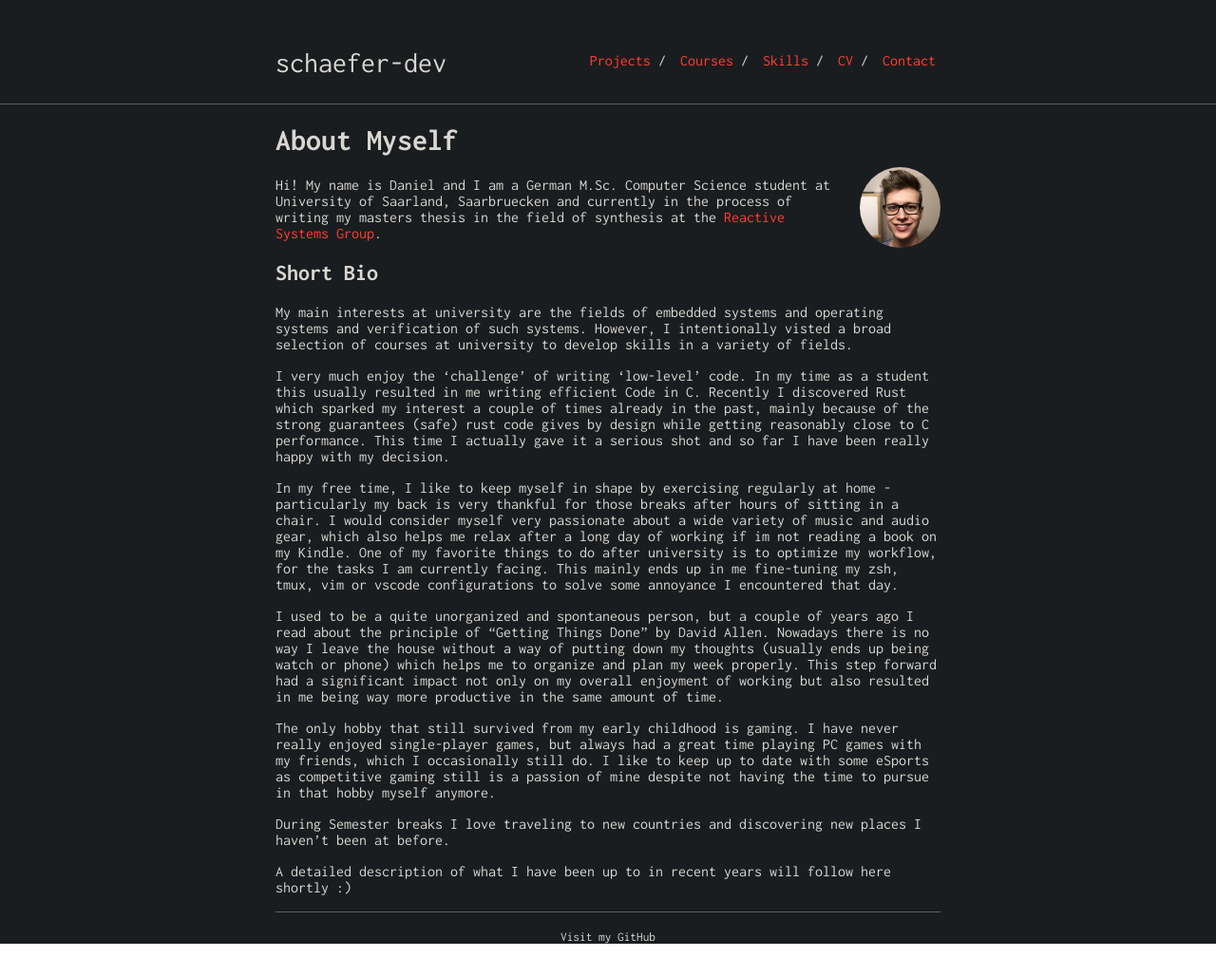
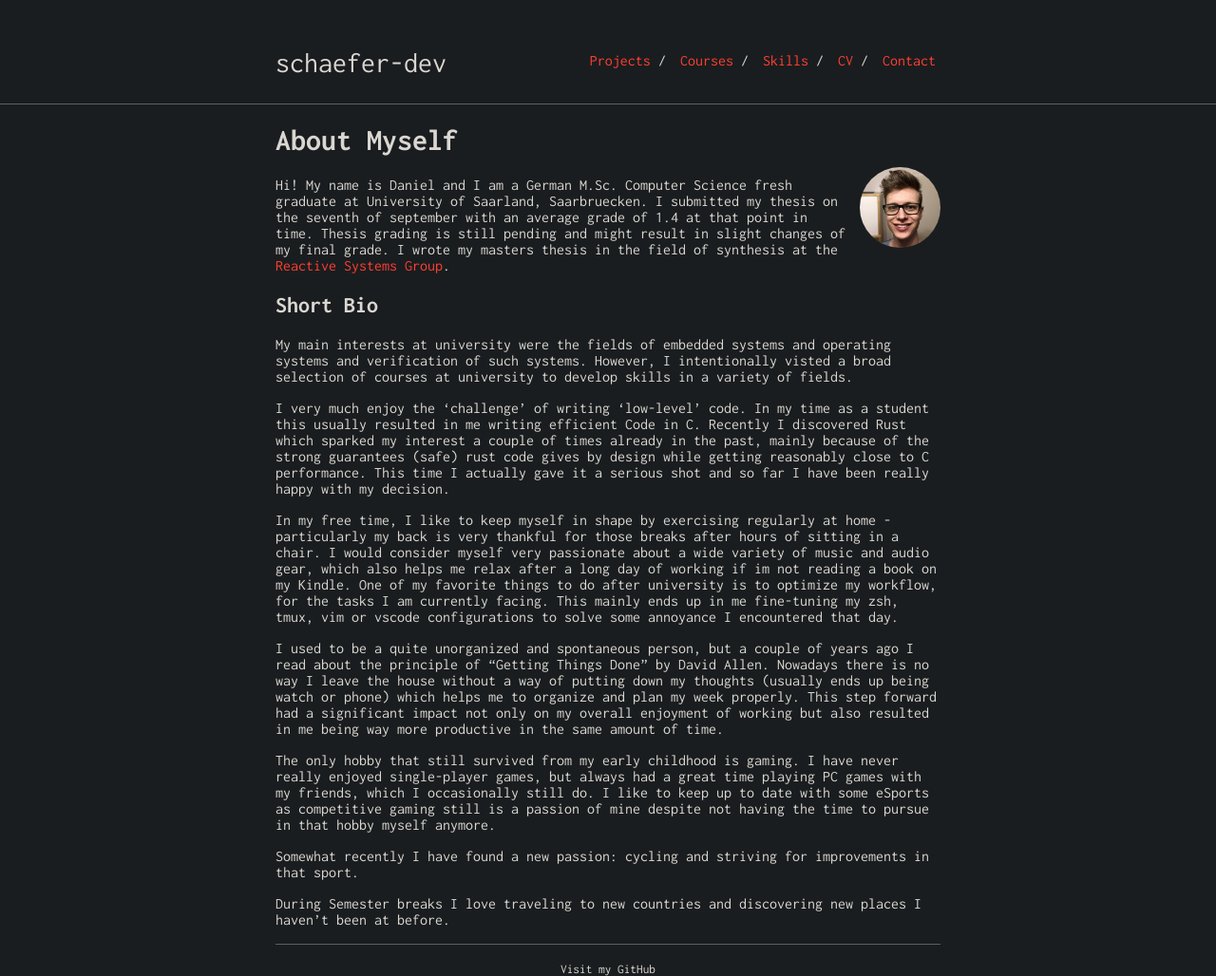
Before and after one commit to schaefer-dev/schaefer-dev.github.io, a Jekyll site: the page built from index.md, in a window 1280 px wide. Shown: the whole page at 95% size. Built offline with Jekyll 4.4.1, drawn with Linux system fonts in a browser that asks for light colours; before the commit the page ends 994 px from its top, so only the background shows below that.

Commit message:
website improvements

```diff
--- a/index.md
+++ b/index.md
@@ -8,12 +8,12 @@ description: "A portfolio targeted at people who want to find out what I've been
 
 <img class="profile-picture" src="me.jpg">
 
-Hi! My name is Daniel and I am a German M.Sc. Computer Science student at University of Saarland, Saarbruecken and currently in the process of writing my masters thesis in the field of synthesis at the [Reactive Systems Group](https://www.react.uni-saarland.de).
+Hi! My name is Daniel and I am a German M.Sc. Computer Science fresh graduate at University of Saarland, Saarbruecken. I submitted my thesis on the seventh of september with an average grade of 1.4 at that point in time. Thesis grading is still pending and might result in slight changes of my final grade. I wrote my masters thesis in the field of synthesis at the [Reactive Systems Group](https://www.react.uni-saarland.de).
 
 
 ## Short Bio
 
-My main interests at university are the fields of embedded systems and operating systems and verification of such systems. However, I intentionally visted a broad selection of courses at university to develop skills in a variety of fields.
+My main interests at university were the fields of embedded systems and operating systems and verification of such systems. However, I intentionally visted a broad selection of courses at university to develop skills in a variety of fields.
 
 I very much enjoy the 'challenge' of writing 'low-level' code. In my time as a student this usually resulted in me writing efficient Code in C. Recently I discovered Rust which sparked my interest a couple of times already in the past, mainly because of the strong guarantees (safe) rust code gives by design while getting reasonably close to C performance. This time I actually gave it a serious shot and so far I have been really happy with my decision.
 
@@ -23,6 +23,6 @@ I used to be a quite unorganized and spontaneous person, but a couple of years a
 
 The only hobby that still survived from my early childhood is gaming. I have never really enjoyed single-player games, but always had a great time playing PC games with my friends, which I occasionally still do. I like to keep up to date with some eSports as competitive gaming still is a passion of mine despite not having the time to pursue in that hobby myself anymore.
 
+Somewhat recently I have found a new passion: cycling and striving for improvements in that sport.
+
 During Semester breaks I love traveling to new countries and discovering new places I haven't been at before.
-
-A detailed description of what I have been up to in recent years will follow here shortly :)
```
